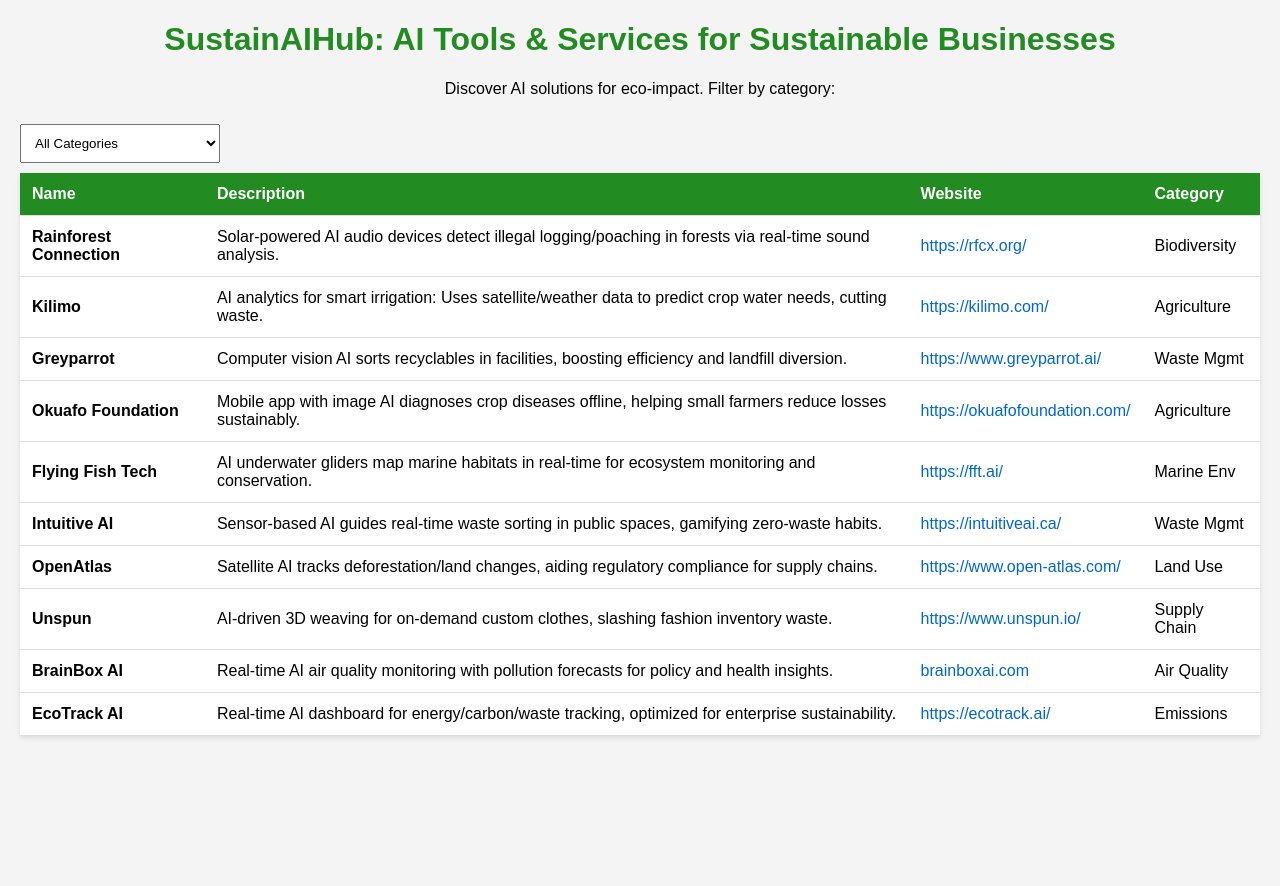
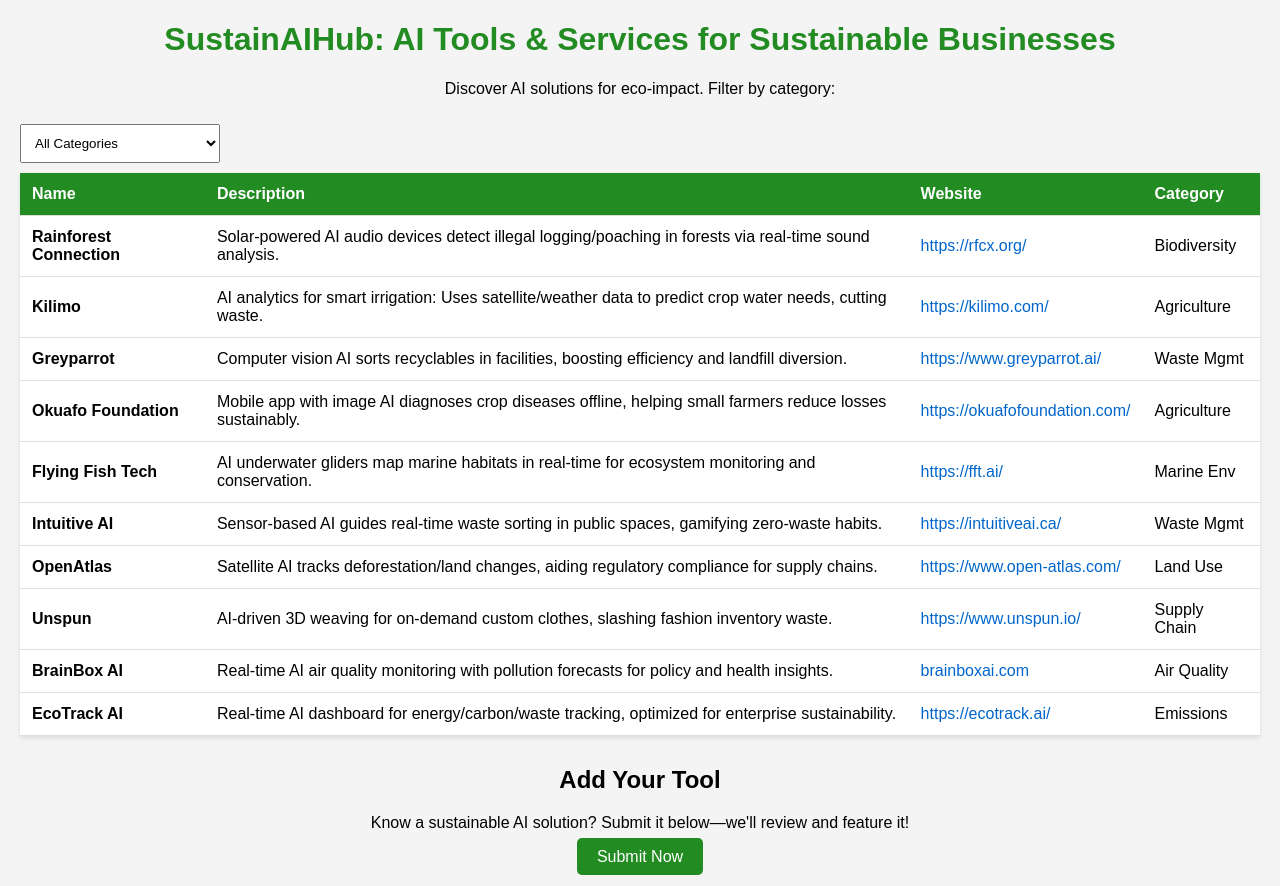
Before and after one commit to micky2301/sustainaihub, a plain HTML site: page index.html in a window 1280 px wide. Before the commit the page ends 800 px from the top, so only its background shows below. Drawn offline with nearby package versions, Linux system fonts and the light colour scheme.

Commit message:
Add submission form button

```diff
--- a/index.html
+++ b/index.html
@@ -29,7 +29,11 @@
         <thead><tr><th>Name</th><th>Description</th><th>Website</th><th>Category</th></tr></thead>
         <tbody></tbody>
     </table>
-
+<div style="margin-top: 30px; text-align: center;">
+    <h2>Add Your Tool</h2>
+    <p>Know a sustainable AI solution? Submit it below—we'll review and feature it!</p>
+    <a href="https://forms.gle/9VbGWcJqUGckodBC6" target="_blank" style="background: #228B22; color: white; padding: 10px 20px; text-decoration: none; border-radius: 5px;">Submit Now</a>
+</div>
     <script src="https://cdnjs.cloudflare.com/ajax/libs/PapaParse/5.4.1/papaparse.min.js"></script>
     <script>
         // Hardcoded data from your Sheet (updates on code push)
```
